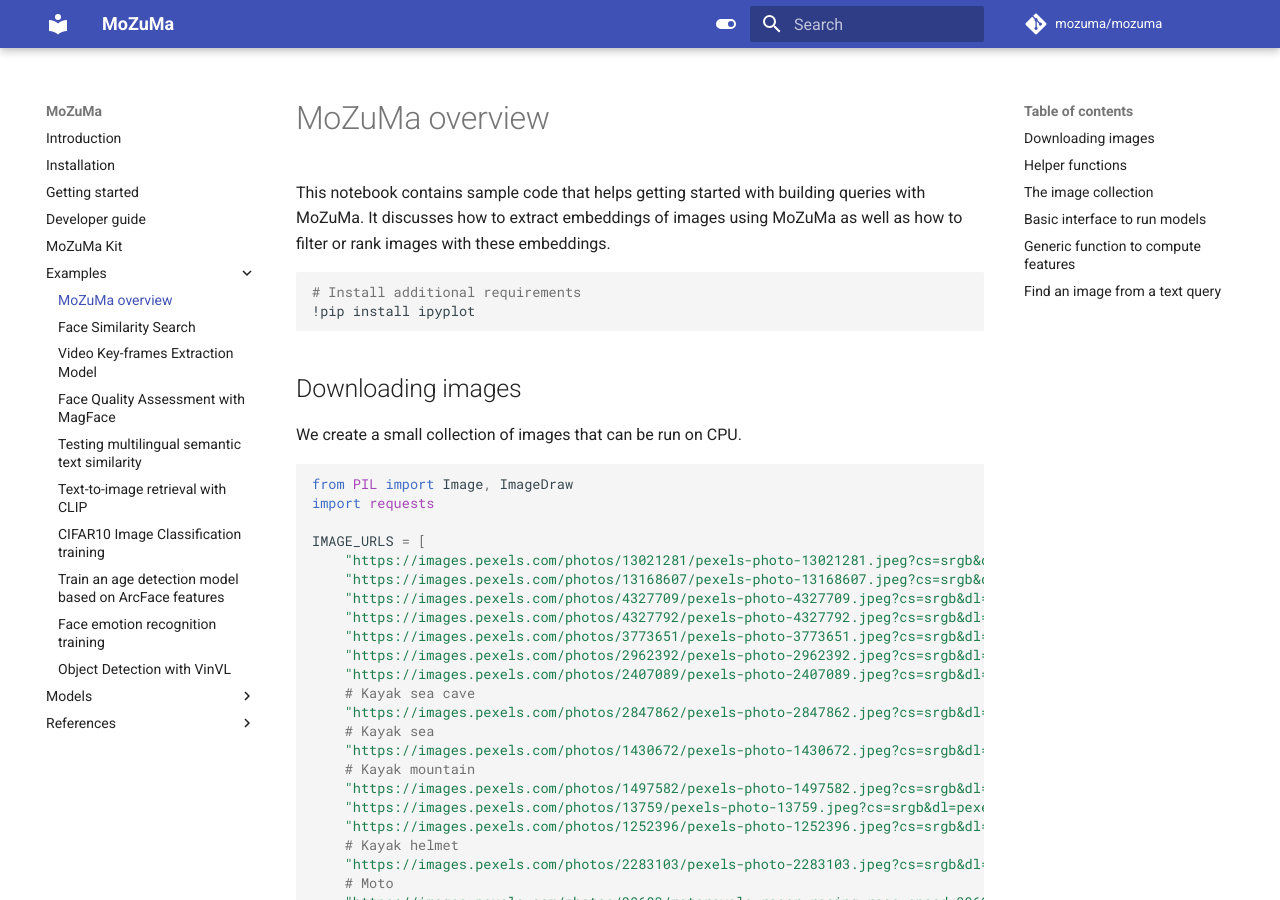
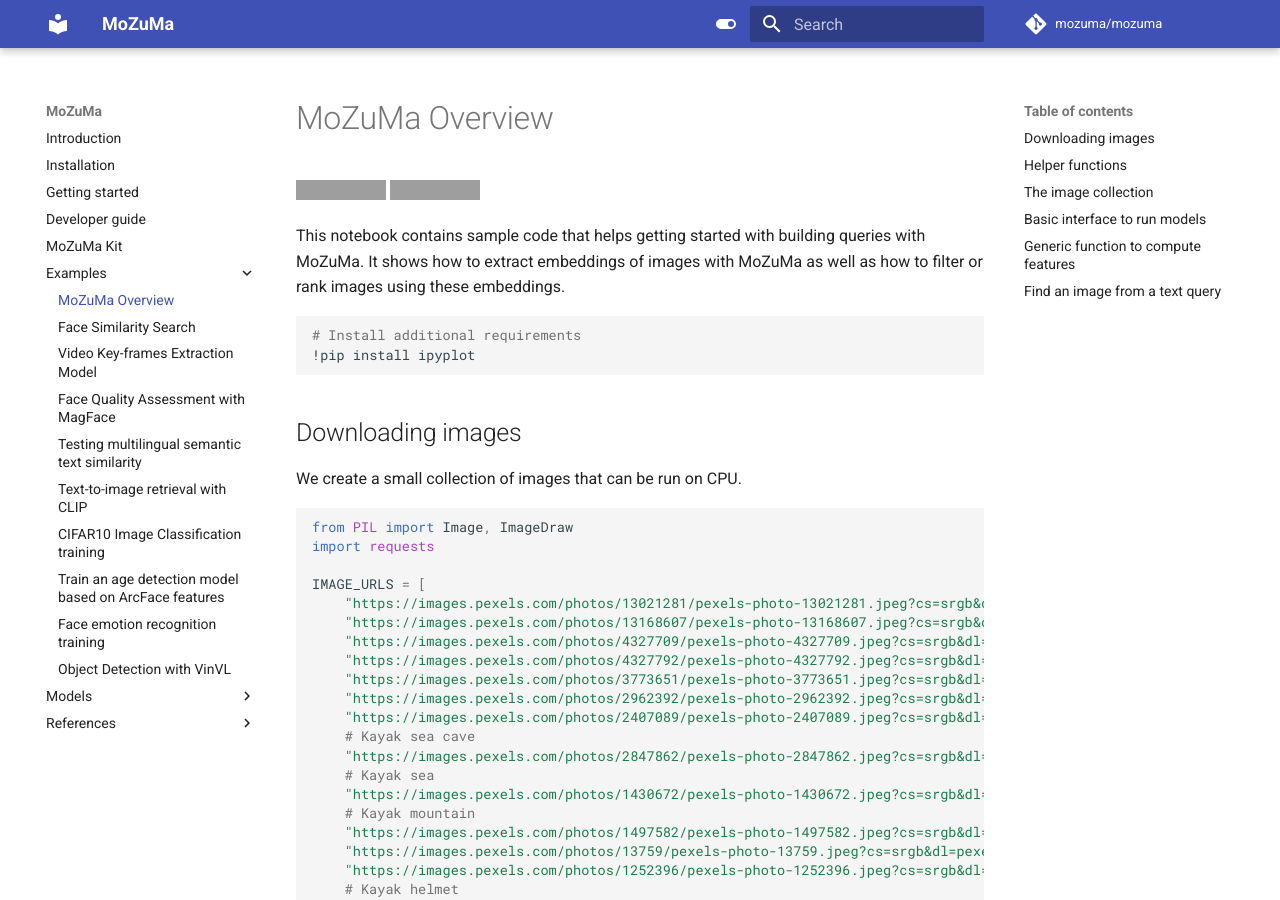
Before and after one commit to mozuma/mozuma, an MkDocs documentation site: the page built from docs/examples/00-overview.md, in a window 1280 px wide and 900 px high. Built offline with MkDocs 1.6.1 and Material for MkDocs 9.7.7, drawn with Linux system fonts in a browser that asks for light colours; comment, search, counter and statistics services are not loaded; grey boxes are pictures that could not be loaded.

Commit message:
Add links to notebooks in documentation Overview notebook Fixes #199

````diff
--- a/docs/examples/00-overview.md
+++ b/docs/examples/00-overview.md
@@ -13,10 +13,22 @@
     name: python3
 ---
 
-# MoZuMa overview
+# MoZuMa Overview
+
+<!-- #region -->
+
+<a target="_blank" href="https://github.com/mozuma/mozuma/blob/master/docs/examples/00-overview.ipynb">
+  <img src="https://img.shields.io/static/v1?label=&message=See%20the%20source%20code&color=blue&logo=github&labelColor=black" alt="See the source code"/>
+</a>
+<a target="_blank" href="https://colab.research.google.com/github/mozuma/mozuma/blob/master/docs/examples/00-overview.ipynb">
+  <img src="https://colab.research.google.com/assets/colab-badge.svg" alt="Open In Colab"/>
+</a>
+
 
 This notebook contains sample code that helps getting started with building queries with MoZuMa.
-It discusses how to extract embeddings of images using MoZuMa as well as how to filter or rank images with these embeddings.
+It shows how to extract embeddings of images with MoZuMa as well as how to filter or rank images using these embeddings.
+
+<!-- #endregion -->
 
 ```python
 # Install additional requirements
````
Also changed, not shown: docs/examples/00-overview.ipynb.
